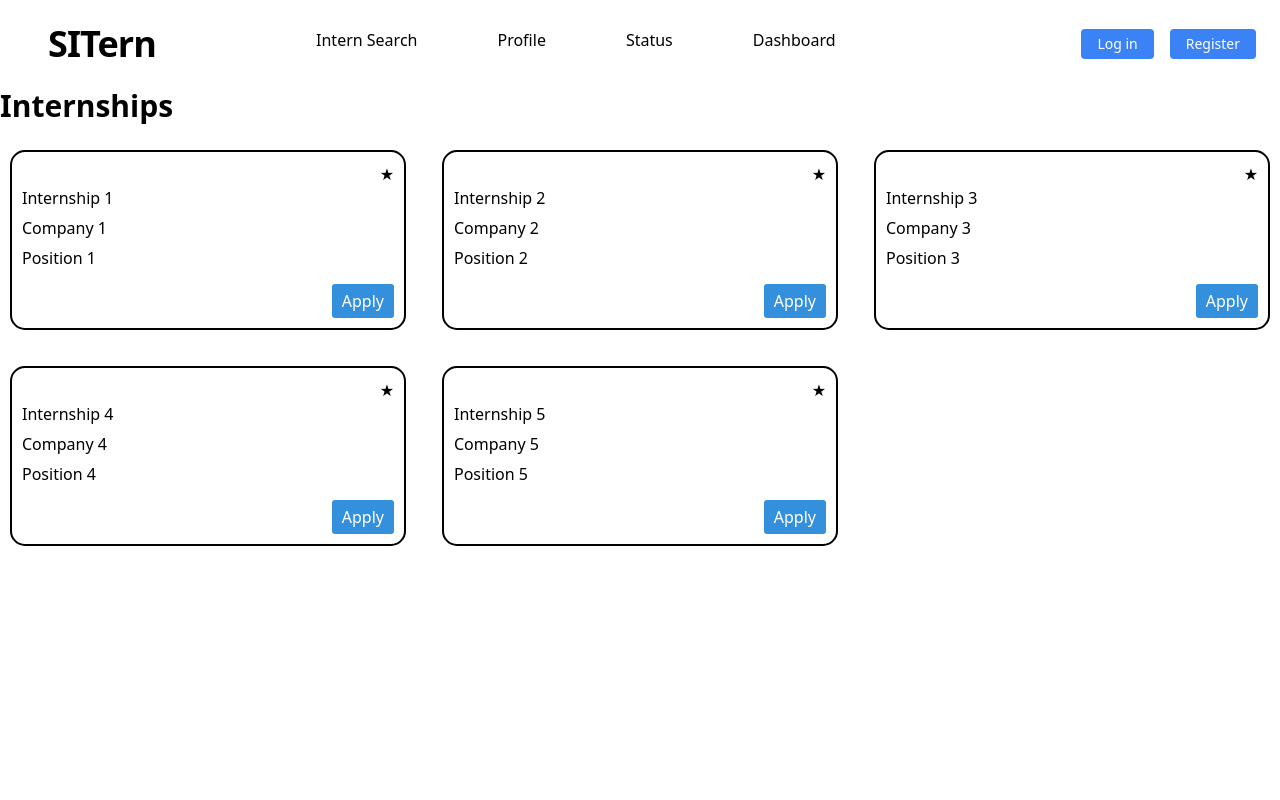
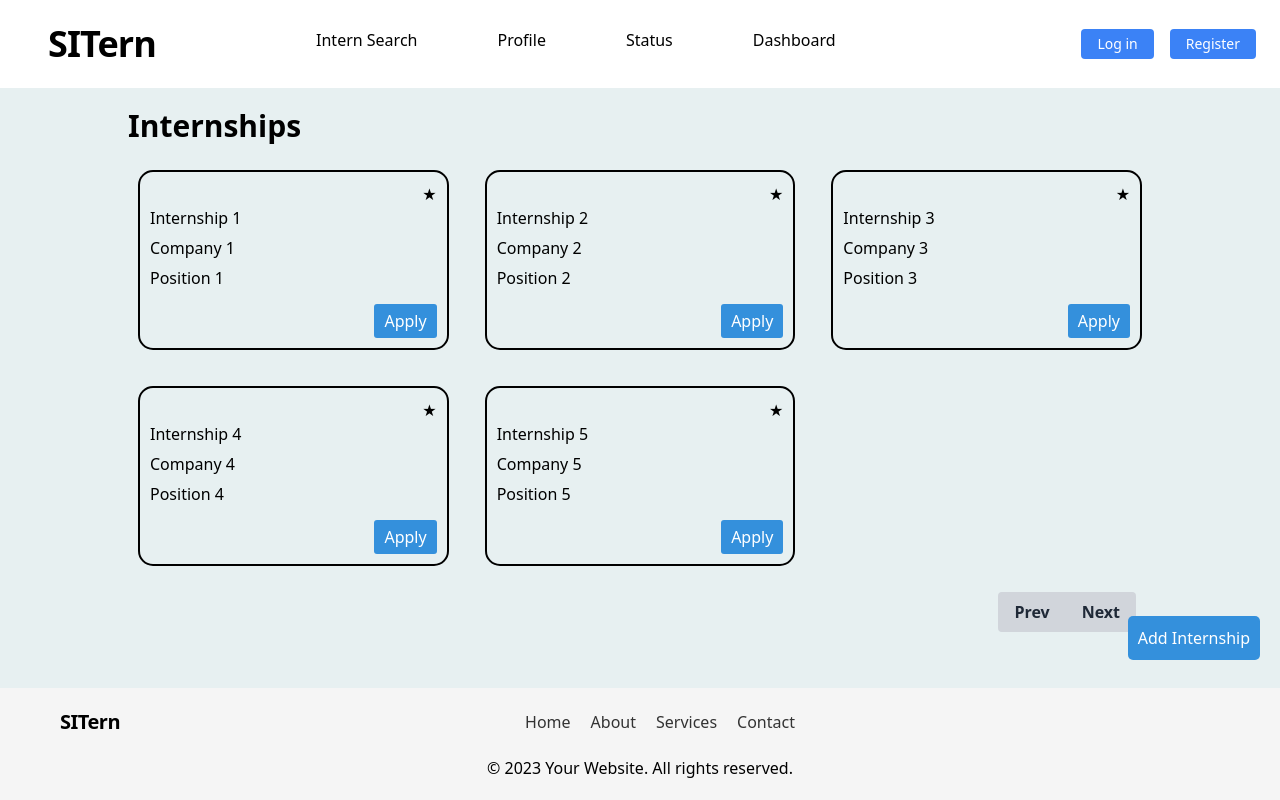
Before and after one commit to CP23SY4-SITERN/SITERN-FRONTEND, a Vue app in the folder sitern-frontend/: page /internships in a window 1280 px wide. Built offline with nearby package versions, Linux system fonts and the light colour scheme.

Commit message:
add router-index, update nav, internCardList and more

```diff
--- a/sitern-frontend/src/App.vue
+++ b/sitern-frontend/src/App.vue
@@ -1,13 +1,24 @@
 <script setup>
 import NavBar from "./components/NavBarComponent/NavBar.vue";
+import Footer from "./components/FooterComponent/Footer.vue";
 </script>
 
 <template>
   <div>
     <NavBar />
-    <router-view />
+    <div class="main-content">
+      <router-view />
+    </div>
+    <Footer />
   </div>
 </template>
 
-<style scoped>
+<style>
+body {
+  background-color: #e7f0f1;
+}
+
+.main-content {
+  padding: 20px; /* Adjust padding as needed */
+}
 </style>
--- a/sitern-frontend/src/components/FooterComponent/Footer.vue
+++ b/sitern-frontend/src/components/FooterComponent/Footer.vue
@@ -1,6 +1,5 @@
-
 <template>
-  <footer class="footer">
+  <footer class="footer fixed bottom-0 w-full">
     <div class="container">
       <div class="footer-content">
         <div class="footer-logo">
@@ -30,10 +29,11 @@
 </template>
 
 <style scoped>
+body {
+  margin: 0; /* Remove default margin */
+}
+
 .footer {
-  position: absolute;
-  bottom: 0;
-  width: 100%;
   background-color: #f5f5f5;
   padding: 20px 0;
 }
--- a/sitern-frontend/src/components/InternshipComponent/InternshipCardList.vue
+++ b/sitern-frontend/src/components/InternshipComponent/InternshipCardList.vue
@@ -1,4 +1,5 @@
 <template>
+  <div>
     <div class="grid grid-cols-3 gap-4">
       <div v-for="internship in myInternships" class="interncard">
         <!-- Favorite Icon -->
@@ -20,11 +21,24 @@
         </button>
       </div>
     </div>
+    <div class="flex justify-end mr-4 my-4">
+      <button
+        class="bg-gray-300 hover:bg-gray-400 text-gray-800 font-bold py-2 px-4 rounded-l"
+      >
+        Prev
+      </button>
+      <button
+        class="bg-gray-300 hover:bg-gray-400 text-gray-800 font-bold py-2 px-4 rounded-r"
+      >
+        Next
+      </button>
+    </div>
+  </div>
 </template>
 
 <script setup>
 import { computed } from "vue";
-import { ref } from 'vue';
+import { ref } from "vue";
 
 const props = defineProps({
   internships: {
@@ -34,7 +48,7 @@ const props = defineProps({
 });
 
 const myInternships = computed(() => {
-  return props.internships.map(element => ({
+  return props.internships.map((element) => ({
     id: element.id,
     title: element.title,
     company: element.company,
--- a/sitern-frontend/src/components/NavBarComponent/NavBar.vue
+++ b/sitern-frontend/src/components/NavBarComponent/NavBar.vue
@@ -1,5 +1,5 @@
 <template>
-  <nav class="flex items-center justify-between flex-wrap p-6">
+  <nav class="flex items-center justify-between flex-wrap p-6 bg-white">
     <div class="flex items-center flex-shrink-0 ml-6 mr-20">
       <router-link to="/" class="font-semibold text-4xl tracking-tight">
         SITern
--- a/sitern-frontend/src/router/index.js
+++ b/sitern-frontend/src/router/index.js
@@ -8,14 +8,24 @@ const routes = [
         component: () => import("../views/Homepage.vue"),
     },
     {
-        path: "/Dashboard",
+        path: "/dashboard",
         name: "Dashboard",
         component: () => import("../views/Dashboard.vue"),
     },
     {
-        path: "/Internships",
+        path: "/internships",
         name: "Internships",
         component: () => import("../views/Internships.vue"),
+    },
+    {
+        path: "/status",
+        name: "Status",
+        component: () => import("../views/Status.vue"),
+    },
+    {
+        path: "/profile",
+        name: "Profile",
+        component: () => import("../views/Profile.vue"),
     },
     {
         path: "/login",
--- a/sitern-frontend/src/views/Dashboard.vue
+++ b/sitern-frontend/src/views/Dashboard.vue
@@ -1,5 +1,6 @@
 <template>
-
+    <div>
+    </div>
 </template>
 <script setup>
 </script>
--- a/sitern-frontend/src/views/Homepage.vue
+++ b/sitern-frontend/src/views/Homepage.vue
@@ -1,28 +1,19 @@
 <script setup>
-import { ref } from "vue";
-import NavBar from "../components/NavBarComponent/NavBar.vue";
-import Footer from "../components/FooterComponent/Footer.vue";
 import Searchbox from "../components/InternshipComponent/InternshipSearchbox.vue";
 import FilterIcon from "../components/InternshipComponent/InternshipFilter.vue";
 
-defineProps({
-  msg: String,
-});
-
-const count = ref(0);
 </script>
 
 <template>
-  <div class="flex flex-col min-h-screen">
-    <main class="flex-grow">
-      <!-- Content to fill the main part -->
+  <div class="flex flex-col">
+    <div class="flex-grow">
       <div class="flex items-center p-8">
         <h1 class="text-9xl font-bold mr-20">
           Find your desired <br />
           Internship Job
         </h1>
         <svg
-          class="w-[256x] h-[256px]"
+          class="w-96 h-96"
           xmlns="http://www.w3.org/2000/svg"
           fill="none"
           viewBox="0 0 24 24"
@@ -34,46 +25,17 @@ const count = ref(0);
         </svg>
       </div>
       <div class="p-8">
-        <div class="flex items-center justify-between w-full">
+        <div class="flex items-center justify-between">
           <Searchbox class="searchbox" />
           <FilterIcon class="filter-icon" />
         </div>
       </div>
-    </main>
-    <footer>
+    </div>
+    <!-- <footer>
       <Footer />
-    </footer>
+    </footer> -->
   </div>
 </template>
 
 <style scoped>
-/* Set the background color for the main part */
-main {
-  background-color: #e7f0f1;
-}
-
-/* Style the content inside the main part if needed */
-main div {
-  color: #000000; /* Set text color */
-}
-
-.searchbox {
-  display: flex;
-  align-items: center;
-  width: 50%;
-  margin-right: 10px;
-}
-
-.searchbox input {
-  flex: 1; /* Occupies the remaining space in the flex container */
-  margin-right: 5px; /* Add a small margin between the input and button */
-}
-
-.searchbox button {
-  margin: 0; /* Remove default button margin */
-}
-
-.filter-icon {
-  float: right;
-}
 </style>
--- a/sitern-frontend/src/views/Internships.vue
+++ b/sitern-frontend/src/views/Internships.vue
@@ -1,16 +1,118 @@
 <template>
-    <div class="container mx-auto">
+  <div class="container mx-auto relative">
     <h1 class="text-3xl font-bold mb-4">Internships</h1>
 
     <ul class="flex flex-col gap-4">
       <InternshipCardList :internships="internships" />
     </ul>
+
+    <!-- Add Internship Button -->
+    <button @click="toggleAddButtons" class="add-internship-button">
+      Add Internship
+    </button>
+
+    <!-- Add Company and Post Buttons (conditional) -->
+    <div v-if="showAddButtons" class="add-buttons">
+      <button @click="addCompany">Add Company</button>
+      <button @click="postInternship">Post</button>
+    </div>
   </div>
 </template>
+<script setup>
+import { ref } from "vue";
+import { internshipsStore } from "../services/internships";
+import InternshipCardList from "../components/InternshipComponent/InternshipCardList.vue";
 
-  <script setup>
-  import { internshipsStore } from '../services/internships';
-  import InternshipCardList from '../components/InternshipComponent/InternshipCardList.vue';
+const internships = [
+  {
+    id: 1,
+    title: "Internship 1",
+    company: "Company 1",
+    position: "Position 1",
+    description: "Description 1",
+    link: "Link 1",
+  },
+  {
+    id: 2,
+    title: "Internship 2",
+    company: "Company 2",
+    position: "Position 2",
+    description: "Description 2",
+    link: "Link 2",
+  },
+  {
+    id: 3,
+    title: "Internship 3",
+    company: "Company 3",
+    position: "Position 3",
+    description: "Description 3",
+    link: "Link 3",
+  },
+  {
+    id: 4,
+    title: "Internship 4",
+    company: "Company 4",
+    position: "Position 4",
+    description: "Description 4",
+    link: "Link 4",
+  },
+  {
+    id: 5,
+    title: "Internship 5",
+    company: "Company 5",
+    position: "Position 5",
+    description: "Description 5",
+    link: "Link 5",
+  },
+];
 
-  const internships = [{ id: 1, title: 'Internship 1', company: 'Company 1', position: 'Position 1', description: 'Description 1', link: 'Link 1' }, { id: 2, title: 'Internship 2', company: 'Company 2', position: 'Position 2', description: 'Description 2', link: 'Link 2' }, { id: 3, title: 'Internship 3', company: 'Company 3', position: 'Position 3', description: 'Description 3', link: 'Link 3'}, { id: 4, title: 'Internship 4', company: 'Company 4', position: 'Position 4', description: 'Description 4', link: 'Link 4' }, { id: 5, title: 'Internship 5', company: 'Company 5', position: 'Position 5', description: 'Description 5', link: 'Link 5'}];
+const showAddButtons = ref(false);
+
+const toggleAddButtons = () => {
+  showAddButtons.value = !showAddButtons.value;
+};
+
+const addCompany = () => {
+  // Logic to add a company
+  console.log('Add Company');
+};
+const postInternship = () => {
+  // Logic to post an internship
+  console.log('Post Internship');
+};
 </script>
+
+<style scoped>
+.add-internship-button {
+  position: fixed;
+  bottom: 140px;
+  right: 20px;
+  background-color: #3490dc;
+  color: white;
+  padding: 10px;
+  border: none;
+  border-radius: 5px;
+  cursor: pointer;
+  z-index: 1; /* Adjust the z-index */
+}
+
+.add-buttons {
+  position: fixed;
+  bottom: 200px;
+  right: 20px;
+  display: flex;
+  flex-direction: column;
+  gap: 10px;
+  z-index: 1; /* Adjust the z-index */
+}
+
+.add-buttons button {
+  background-color: #3490dc;
+  color: white;
+  padding: 10px;
+  border: none;
+  border-radius: 5px;
+  cursor: pointer;
+  z-index: 1; /* Adjust the z-index */
+}
+</style>
--- /dev/null
+++ b/sitern-frontend/src/views/Profile.vue
@@ -0,0 +1 @@
+<template></template>
--- /dev/null
+++ b/sitern-frontend/src/views/Status.vue
@@ -0,0 +1,4 @@
+<template>
+    <div>
+    </div>
+</template>
--- a/sitern-frontend/tailwind.config.js
+++ b/sitern-frontend/tailwind.config.js
@@ -5,6 +5,11 @@ export default {
     "./src/**/*.{vue,js,ts,jsx,tsx}",
   ],
   theme: {
+    screens: {
+      'sm': '640px',
+      'md': '768px',
+      'lg': '1024px'
+    },
     extend: {},
   },
   plugins: [],
```
Also changed, not shown: sitern-frontend/src/components/InternshipComponent/AddInternship.vue (added). Lines whose indentation alone changed are shown as unchanged.
